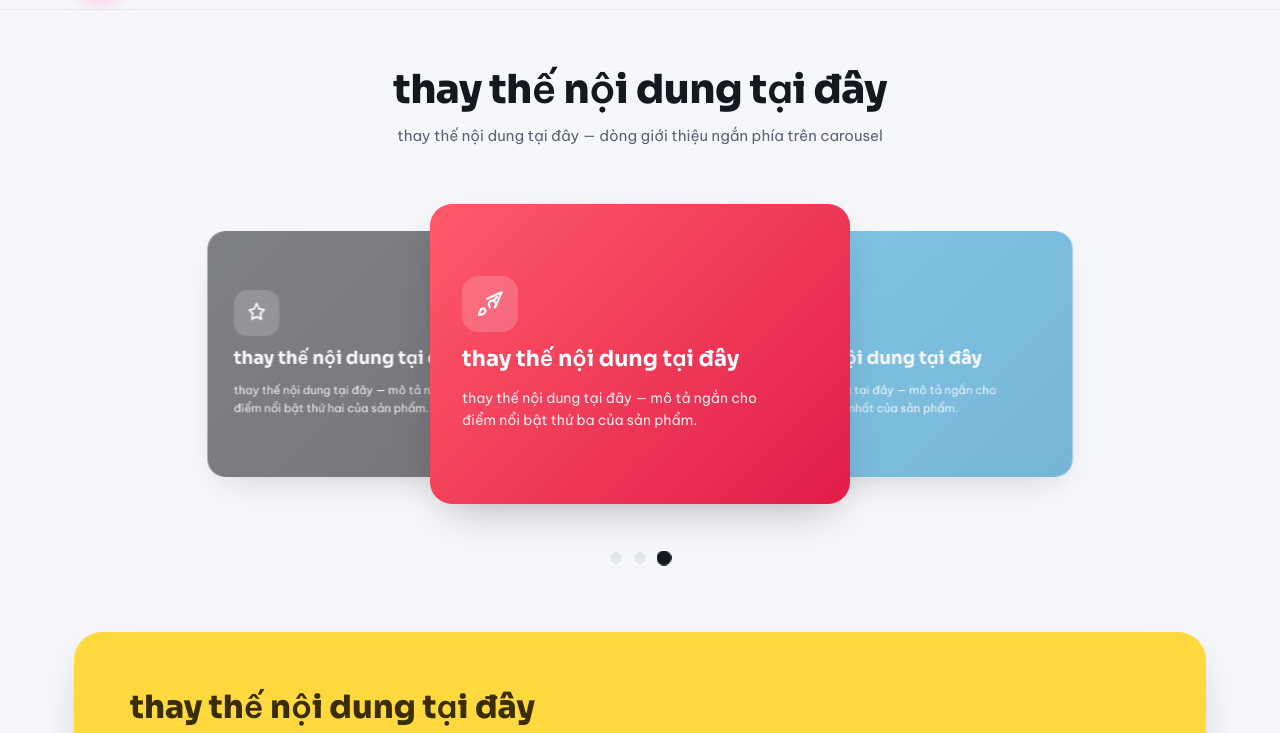
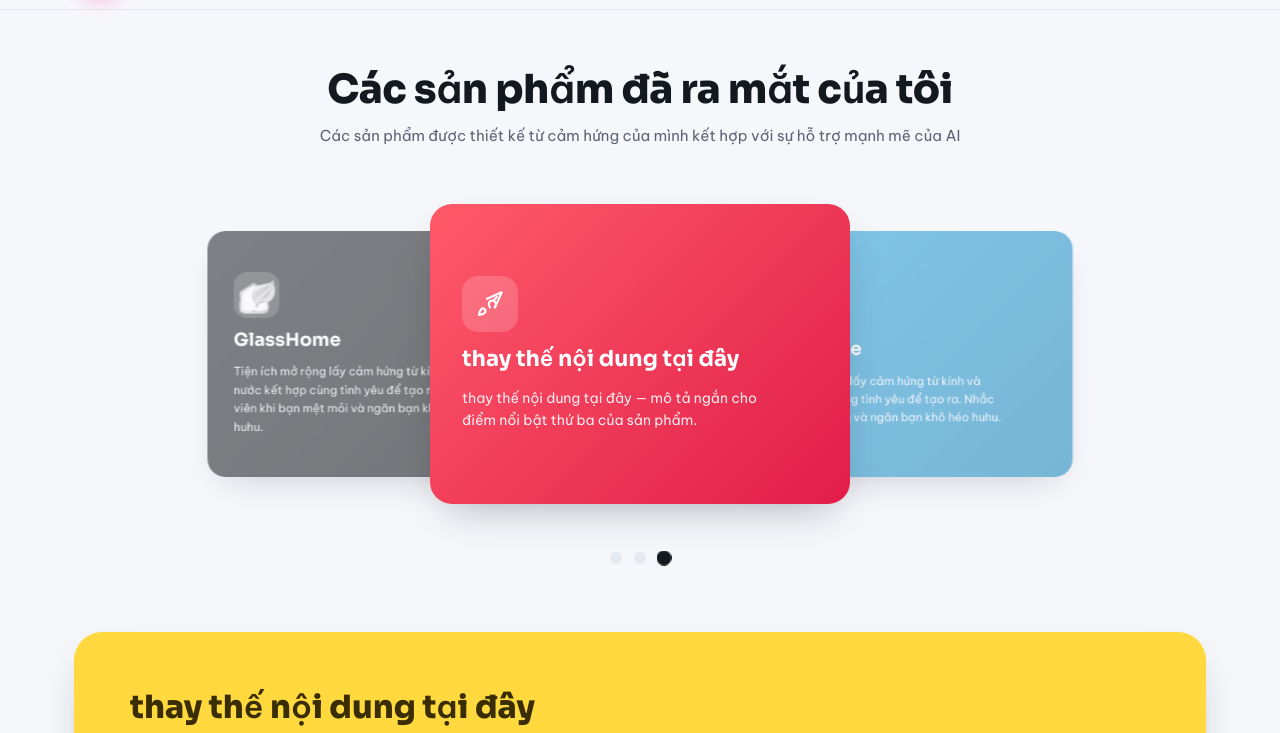
Before and after one commit to TrongTran2005-Work/TrongDepTryy-HomePage, a plain HTML site: page index.html in a window 1280 px wide. Shown: the part 67-800 px from the top of the page. Drawn offline with Linux system fonts and the light colour scheme.

Commit message:
V1.1.1beta1
Improves tiny

```diff
--- a/index.html
+++ b/index.html
@@ -308,8 +308,8 @@ img{max-width:100%;display:block}
   <div class="wrap">
     <div class="hero-title">
       <!-- THAY TIÊU ĐÊ & MÔ TẢ NGẮN TẠI ĐÂY -->
-      <h1>thay thế nội dung tại đây</h1>
-      <p>thay thế nội dung tại đây — dòng giới thiệu ngắn phía trên carousel</p>
+      <h1> Các sản phẩm đã ra mắt của tôi </h1>
+      <p>Các sản phẩm được thiết kế từ cảm hứng của mình kết hợp với sự hỗ trợ mạnh mẽ của AI</p>
     </div>
 
     <!-- CAROUSEL: 3 tấm xanh dương / đen / đỏ, tự chuyển sau 3s -->
@@ -320,17 +320,17 @@ img{max-width:100%;display:block}
         <div class="slide-icon">
           <svg viewBox="0 0 24 24"><path d="M21 16V8a2 2 0 0 0-1-1.7l-7-4a2 2 0 0 0-2 0l-7 4A2 2 0 0 0 3 8v8a2 2 0 0 0 1 1.7l7 4a2 2 0 0 0 2 0l7-4A2 2 0 0 0 21 16z"/><path d="M3.3 7 12 12l8.7-5M12 22V12"/></svg>
         </div>
-        <h3>thay thế nội dung tại đây</h3>
-        <p>thay thế nội dung tại đây — mô tả ngắn cho điểm nổi bật thứ nhất của sản phẩm.</p>
+        <h3>GlassHome</h3>
+        <p>Tiện ích mở rộng lấy cảm hứng từ kính và nước kết hợp cùng tình yêu để tạo ra. Nhắc nhở khi lười biếng và ngăn bạn khô héo huhu.</p>
       </article>
 
       <!-- TẤM 2 — ĐEN (nổi bật ở giữa ban đầu). THAY icon + tiêu đề + mô tả TẠI ĐÂY -->
       <article class="slide black" data-slide="1">
         <div class="slide-icon">
-          <svg viewBox="0 0 24 24"><path d="M12 2l2.4 5.6L20 8.6l-4 4.1.9 5.8L12 15.8 7.1 18.5 8 12.7 4 8.6l5.6-1z"/></svg>
+          <img src="./image/icon48.png" alt="Icon for GlassHome">
         </div>
-        <h3>thay thế nội dung tại đây</h3>
-        <p>thay thế nội dung tại đây — mô tả ngắn cho điểm nổi bật thứ hai của sản phẩm.</p>
+       <h3>GlassHome</h3>
+        <p>Tiện ích mở rộng lấy cảm hứng từ kính và nước kết hợp cùng tình yêu để tạo ra. Động viên khi bạn mệt mỏi và ngăn bạn khô héo huhu.</p>
       </article>
 
       <!-- TẤM 3 — ĐỎ. THAY icon + tiêu đề + mô tả TẠI ĐÂY -->
```
Also changed, not shown: image/Icon Offical.png (added), image/icon.svg (added), image/icon128.png (added), image/icon16.png (added), image/icon48.png (added).
